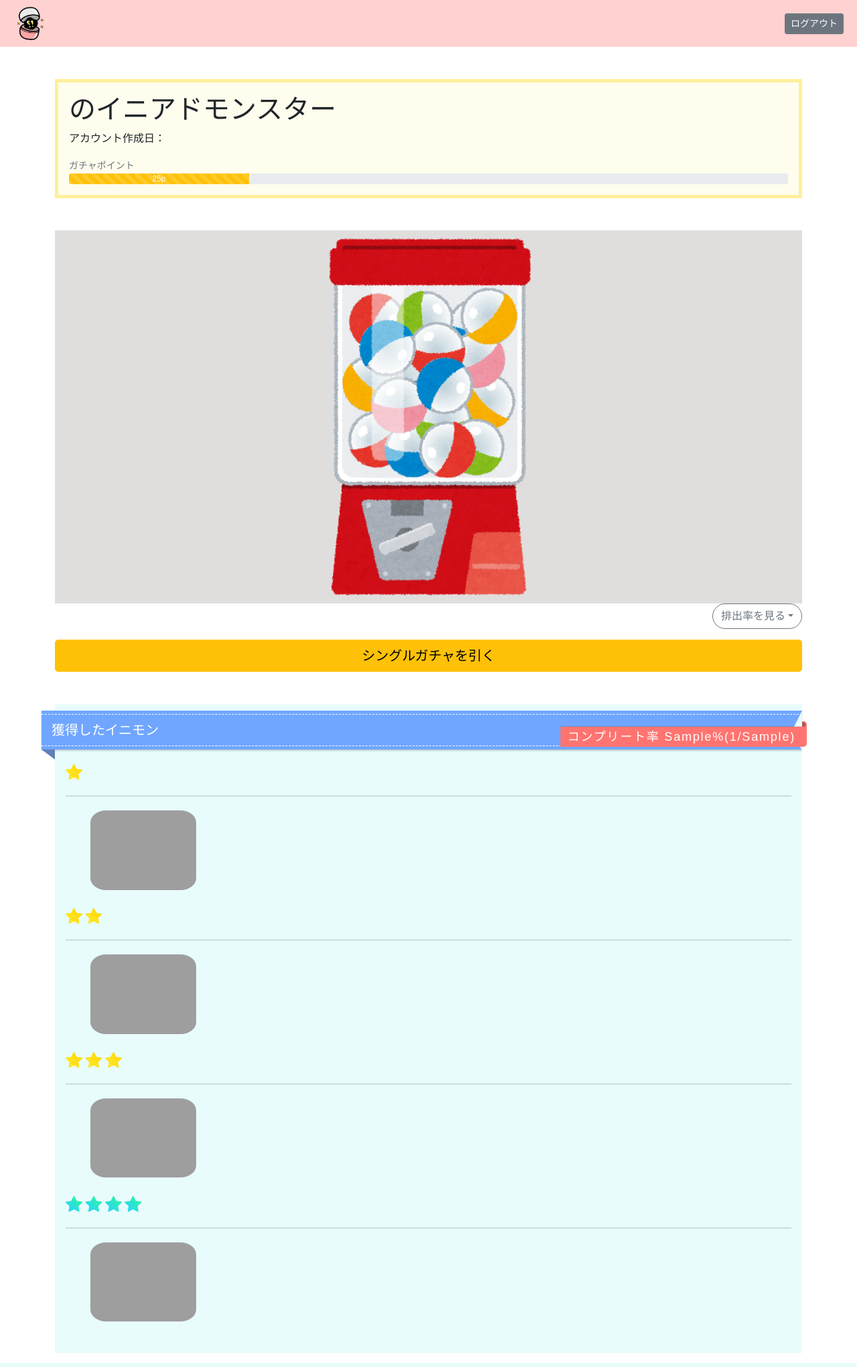
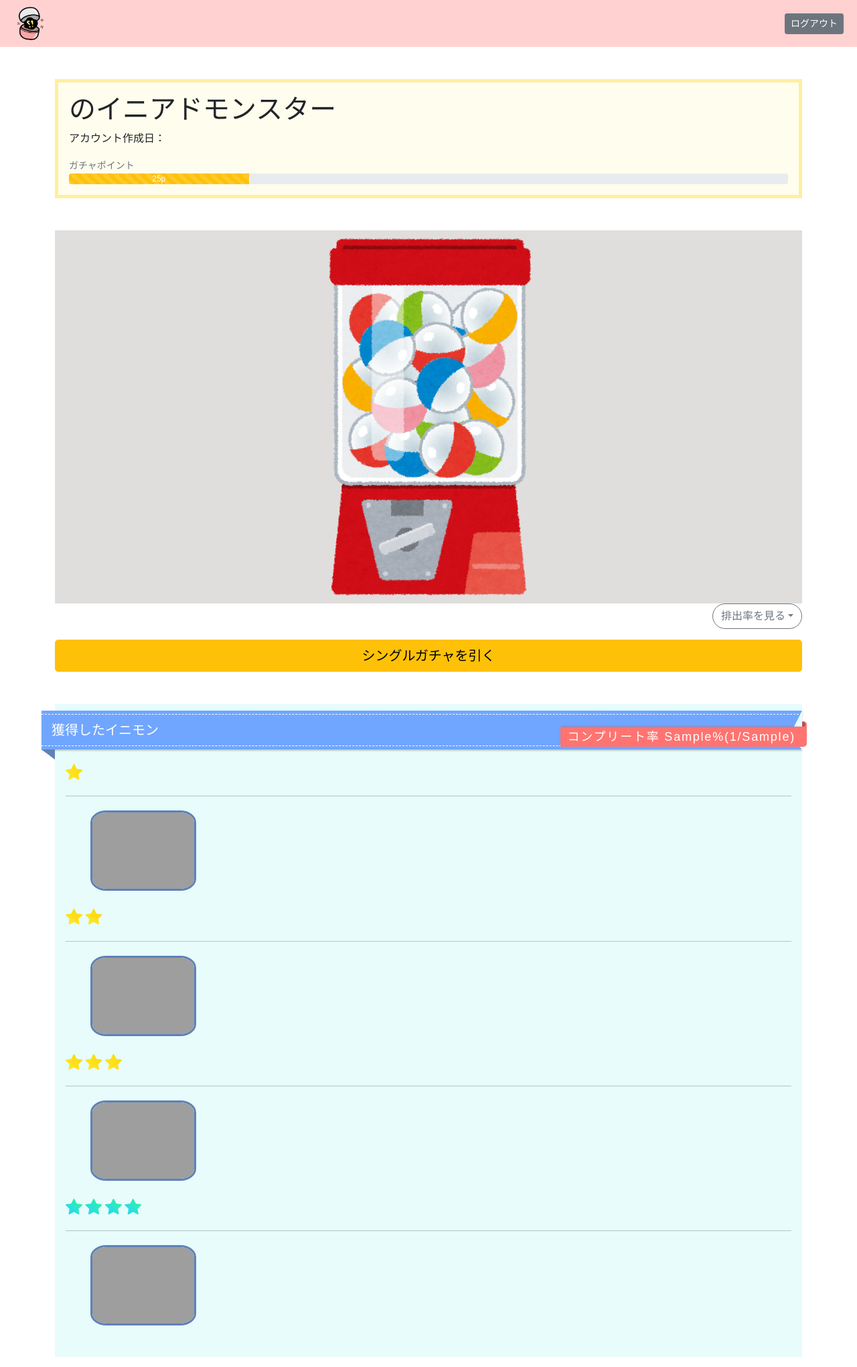
Before and after one commit to Chicken-iniad/Gacha, a Django app: template gacha/templates/gacha/user.html in a window 1280 px wide. Shown: the whole page at 67% size. Run offline with Django 4.2, Linux system fonts and the light colour scheme; tables that the repository leaves empty hold one stand-in row (values such as "Sample post"); the template is opened without the code that fills it: values that come from a table or form of the project are taken from there, most other values are stand-ins (such as "Sample title", 1, 10 or a date in 2020); grey boxes are pictures that could not be loaded.

Commit message:
取得キャラクターに枠を付けた

```diff
--- a/gacha/templates/gacha/user.html
+++ b/gacha/templates/gacha/user.html
@@ -181,6 +181,7 @@
     .p-3 li img {
       width: 100%;
       border-radius: 15%;
+      border: #6081b7 solid 3px;
     }
   </style>
 </head>
```
